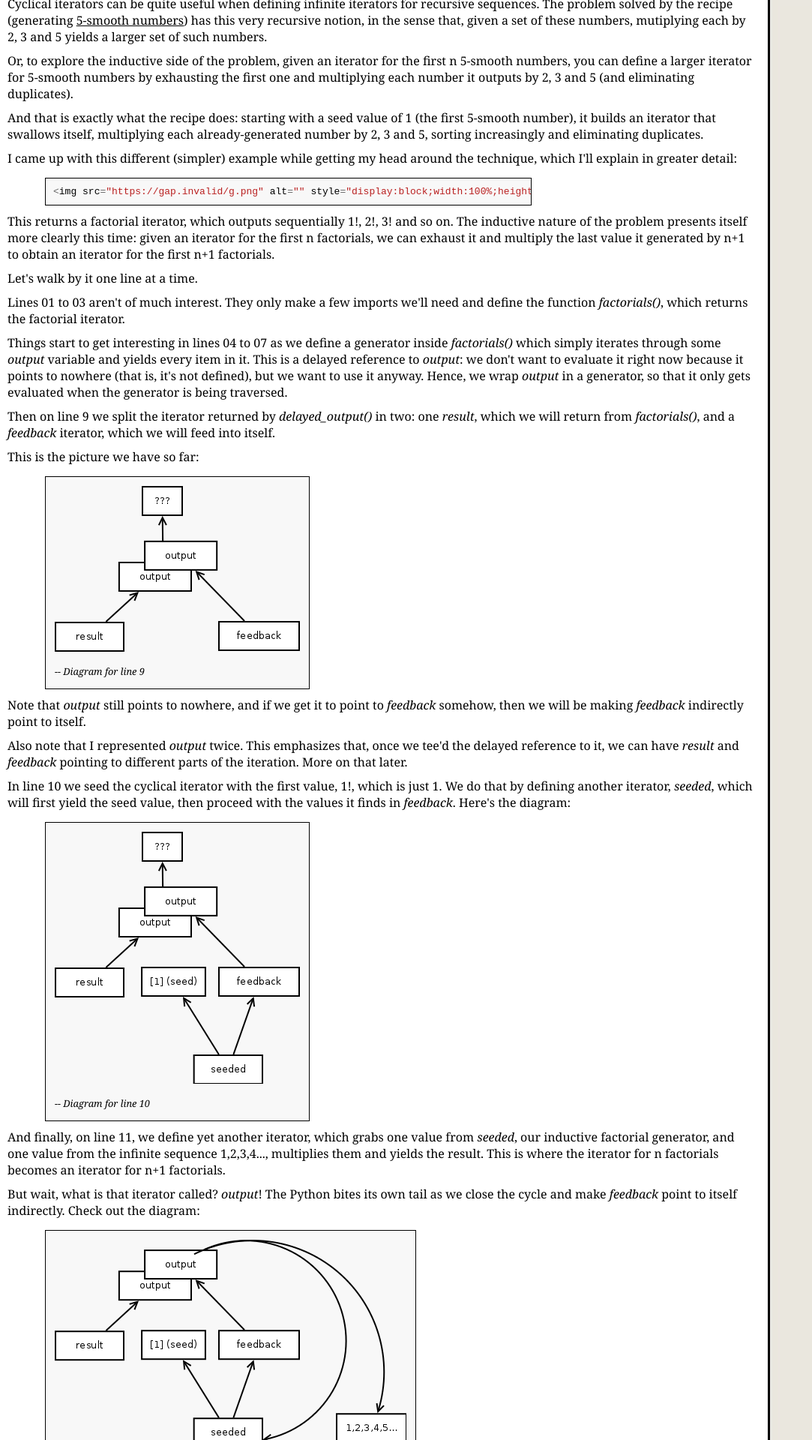
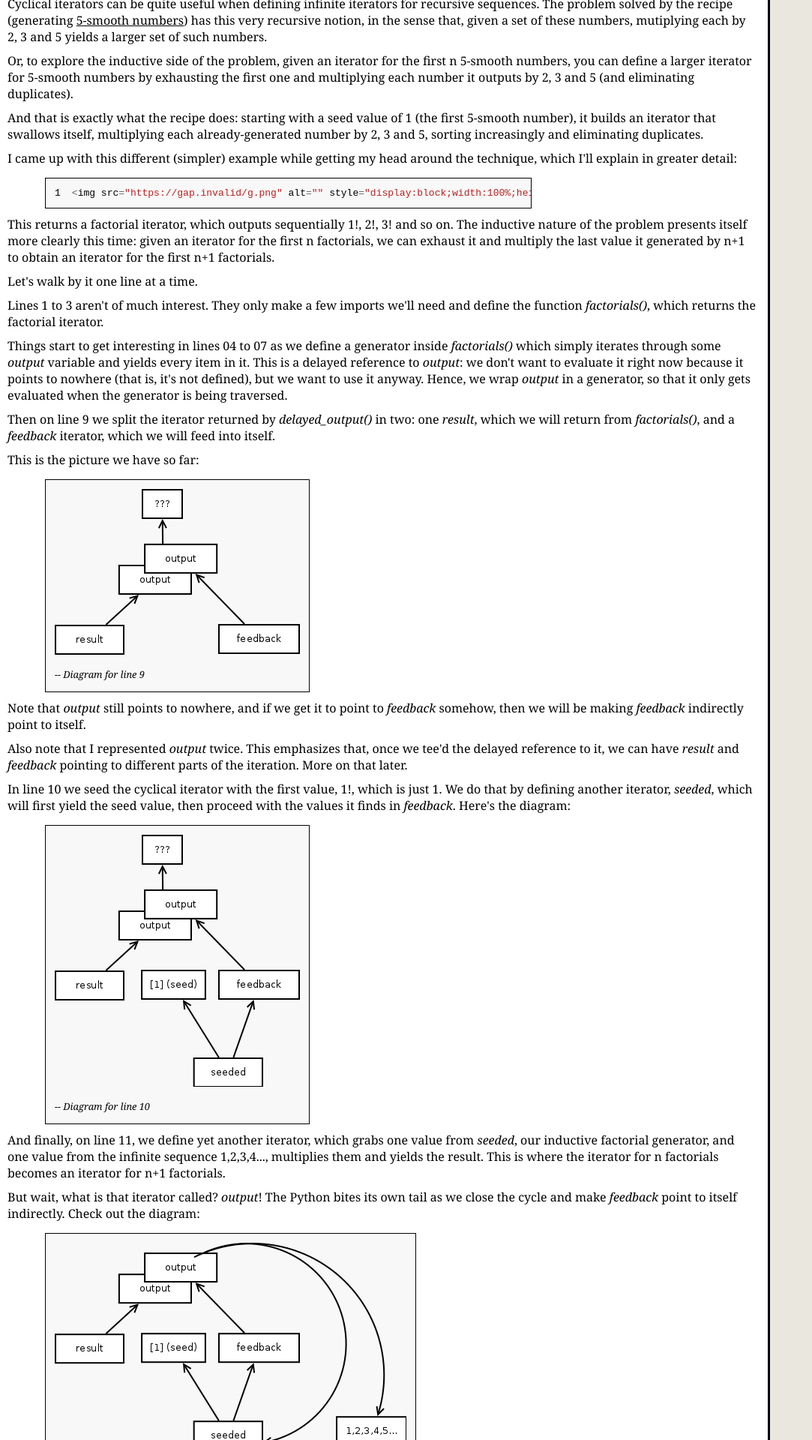
Before and after one commit to eggpi/eggpi.github.com, a Jekyll site: the page built from _posts/2011-08-12-Cyclical-iterators-in-Python.html, in a window 1280 px wide. Shown: the part 739-2659 px from the top of the page at 75% size, without its empty margins (0-1083 px from the left). Built offline with Jekyll 4.4.1, drawn with Linux system fonts in a browser that asks for light colours; nearby versions of some CDN libraries; comment, search, counter and statistics services are not loaded.

Commit message:
Added line numbering to code snippets.

```diff
--- a/_posts/2011-04-29-5-minute-battery-monitor.html
+++ b/_posts/2011-04-29-5-minute-battery-monitor.html
@@ -17,7 +17,7 @@ So I did the best I could at the time: <del>shut down the notebook</del> hacked
 So here it is, too pointless for Github, and too useful for oblivion:
 </p>
 
-{% highlight bash %}
+{% highlight bash linenos %}
 {% include snippets/battery.sh %}
 {% endhighlight %}
 
--- a/_posts/2011-08-12-Cyclical-iterators-in-Python.html
+++ b/_posts/2011-08-12-Cyclical-iterators-in-Python.html
@@ -37,7 +37,7 @@ And that is exactly what the recipe does: starting with a seed value of 1 (the f
 I came up with this different (simpler) example while getting my head around the technique, which I'll explain in greater detail:
 </p>
 
-{% highlight python %}
+{% highlight python linenos %}
 {% include snippets/factorial.py %}
 {% endhighlight %}
 
@@ -50,7 +50,7 @@ Let's walk by it one line at a time.
 </p>
 
 <p>
-Lines 01 to 03 aren't of much interest. They only make a few imports we'll need and define the function <em>factorials()</em>, which returns the factorial iterator.
+Lines 1 to 3 aren't of much interest. They only make a few imports we'll need and define the function <em>factorials()</em>, which returns the factorial iterator.
 </p>
 
 <p>
--- a/_posts/2011-12-29-JSON-parsing-with-Python-coroutines.html
+++ b/_posts/2011-12-29-JSON-parsing-with-Python-coroutines.html
@@ -61,7 +61,7 @@ Basically I converted the railroad diagrams in the <a href="http://json.org" tit
 As an appetite whetter, let's have a look at the string parser corresponding to the diagram above:
 </p>
 
-{% highlight python %}
+{% highlight python linenos %}
 {% include snippets/jsonfsm.py %}
 {% endhighlight %}
 
--- a/css/post.css
+++ b/css/post.css
@@ -24,6 +24,10 @@
 
 #post-content .highlight {
     overflow: auto;
+}
+
+#post-content .lineno {
+    margin-right: 1em;
 }
 
 #post-content .standout {
```
